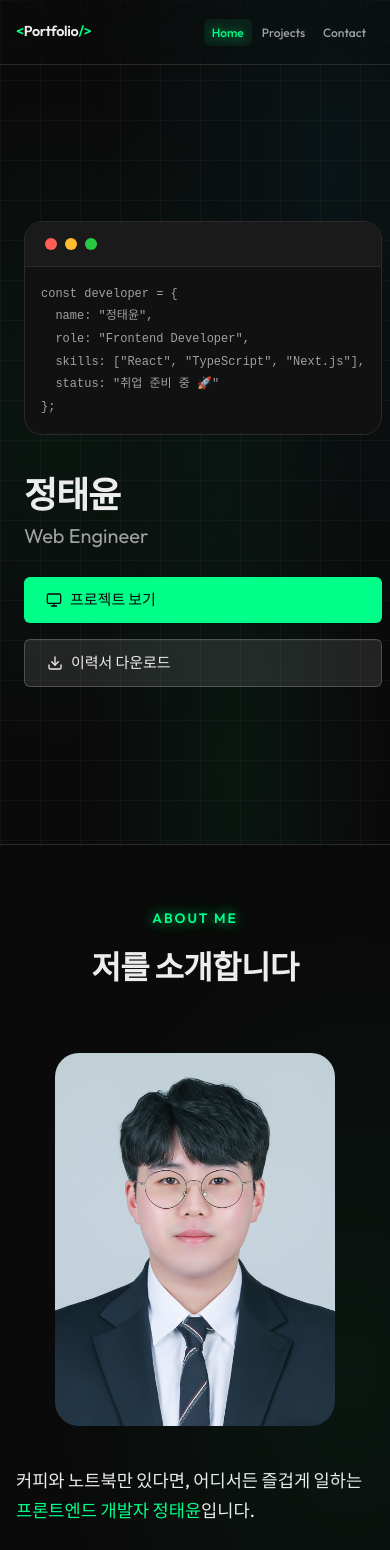
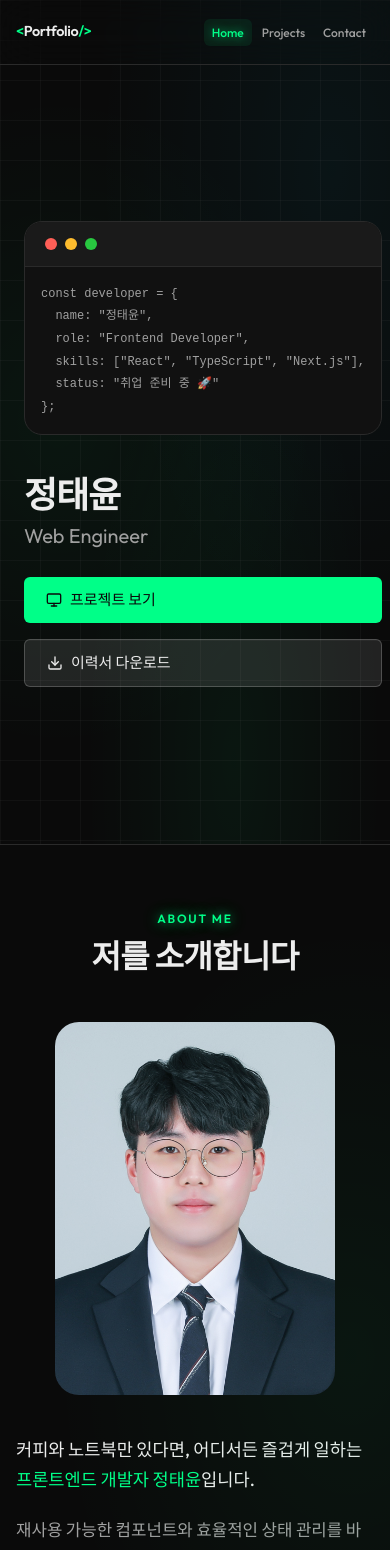
Before and after one commit to wjdxodbs/portfolio, a Next.js app: page / in a window 390 px wide. Shown: the top 1550 px of the page. Built offline with nearby package versions, Linux system fonts and the light colour scheme; no server answers.

Commit message:
fix: SectionHeader 간격 축소 및 소형 화면 반응형 개선

```diff
--- a/src/components/common/SectionHeader.module.css
+++ b/src/components/common/SectionHeader.module.css
@@ -1,6 +1,6 @@
 .header {
   text-align: center;
-  margin-bottom: 60px;
+  margin-bottom: 50px;
 }
 
 .label {
@@ -10,7 +10,6 @@
   text-transform: uppercase;
   letter-spacing: 0.15em;
   color: var(--accent);
-  margin-bottom: 12px;
   text-shadow:
     0 0 12px rgba(0, 255, 136, 0.7),
     0 0 28px rgba(0, 255, 136, 0.3);
@@ -20,7 +19,7 @@
   font-size: 2.5rem;
   font-weight: 700;
   letter-spacing: -0.02em;
-  margin-bottom: 16px;
+  margin-bottom: 12px;
 }
 
 .subtitle {
@@ -31,11 +30,19 @@
 }
 
 @media (max-width: 480px) {
+  .header {
+    margin-bottom: 40px;
+  }
+
+  .label {
+    font-size: 0.75rem;
+  }
+
   .title {
     font-size: 2rem;
   }
 
   .subtitle {
-    font-size: 1rem;
+    font-size: 0.9rem;
   }
 }
```
